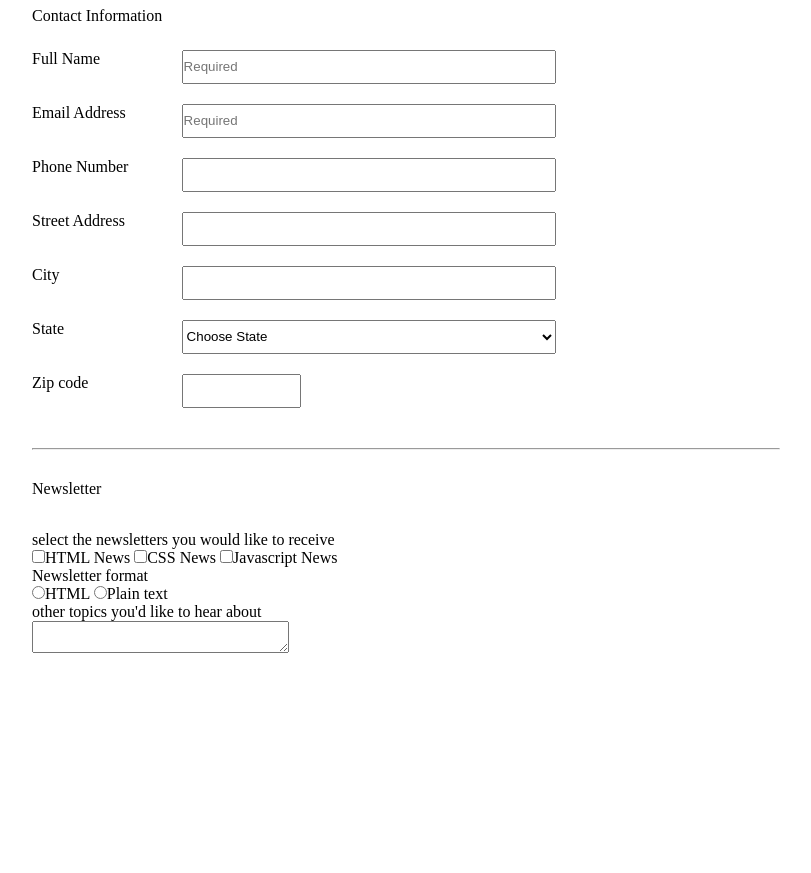
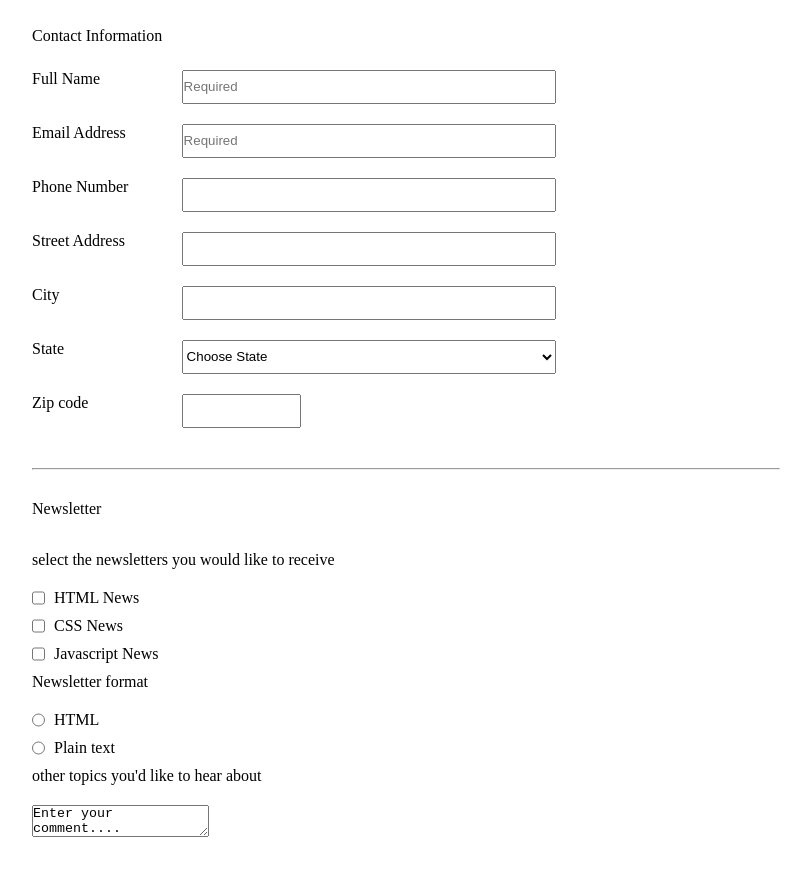
Before and after one commit to 1supreme-code/online-form-project, a plain HTML site: page index.html in a window 1280 px wide. Shown: the part 135-1008 px from the top of the page, without its empty margins (234-1045 px from the left). Before the commit the page ends 832 px from the top, so only its background shows below. Drawn offline with nearby package versions, Linux system fonts and the light colour scheme; a web font is replaced by a local one.

Commit message:
update
update

```diff
--- a/css/styles.css
+++ b/css/styles.css
@@ -62,6 +62,15 @@ width: 20%;
 padding: 1% 0%;
 width: 16%;
 }
-.newsletter {
+.col-2 {
+  display: flex;
+  flex-direction: row;
+  padding-bottom: 10px;
+}
+.col-2 label {
+  padding-left: 9px;
+}
+p {
+  padding-bottom: 20px;
 
 }
--- a/index.html
+++ b/index.html
@@ -111,16 +111,26 @@
 <legend>Newsletter</legend>
 <br/>
 <p>select the newsletters you would like to receive</p>
-<div class="newsletter">
-<input type="checkbox" name="newsletters" value="HTML News" /><label>HTML News</label>
+<div class="col-2">
+<input type="checkbox" id="" name="newsletters" value="HTML News" /><label>HTML News</label>
+</div>
+<div class="col-2">
 <input type="checkbox" name="newsletters" value="CSS News" /><label>CSS News</label>
+</div>
+<div class="col-2">
 <input type="checkbox" name="newsletters" value="Javascript News"/><label>Javascript News</label>
 </div>
 <p>Newsletter format</p>
-<input type="radio" name="format" value="HTML" />HTML
-<input type="radio" name="format" value="Plain text"/>Plain text
+<div class="col-2">
+<input type="radio" name="format" value="HTML" /><label>HTML</label>
+</div>
+<div class="col-2">
+<input type="radio" name="format" value="Plain text"/><label>Plain text</label>
+</div>
 <p>other topics you'd like to hear about</p>
-<textarea name="comments" id="" cols="30" rows="2"></textarea>
+<div class="col-2">
+<textarea name="comment">Enter your comment....</textarea>
+</div>
 </fieldset>
 
 
```
